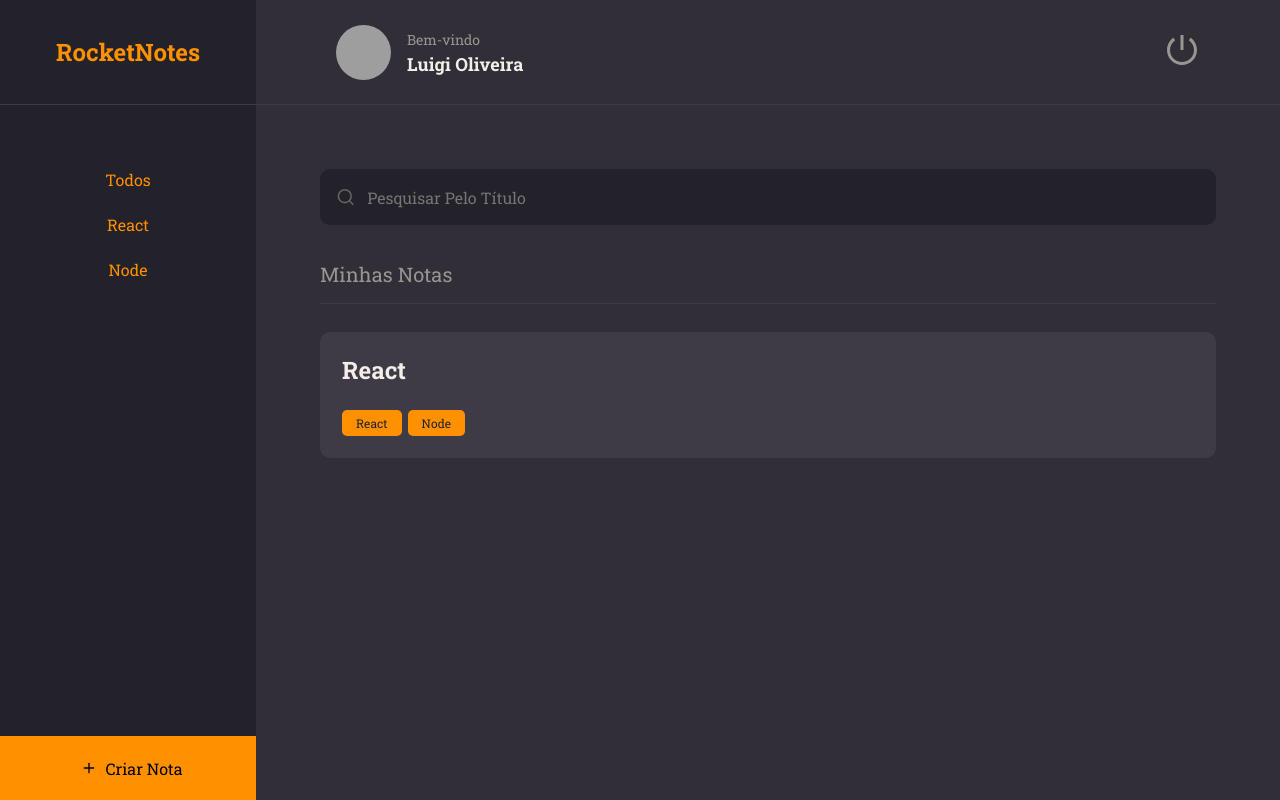
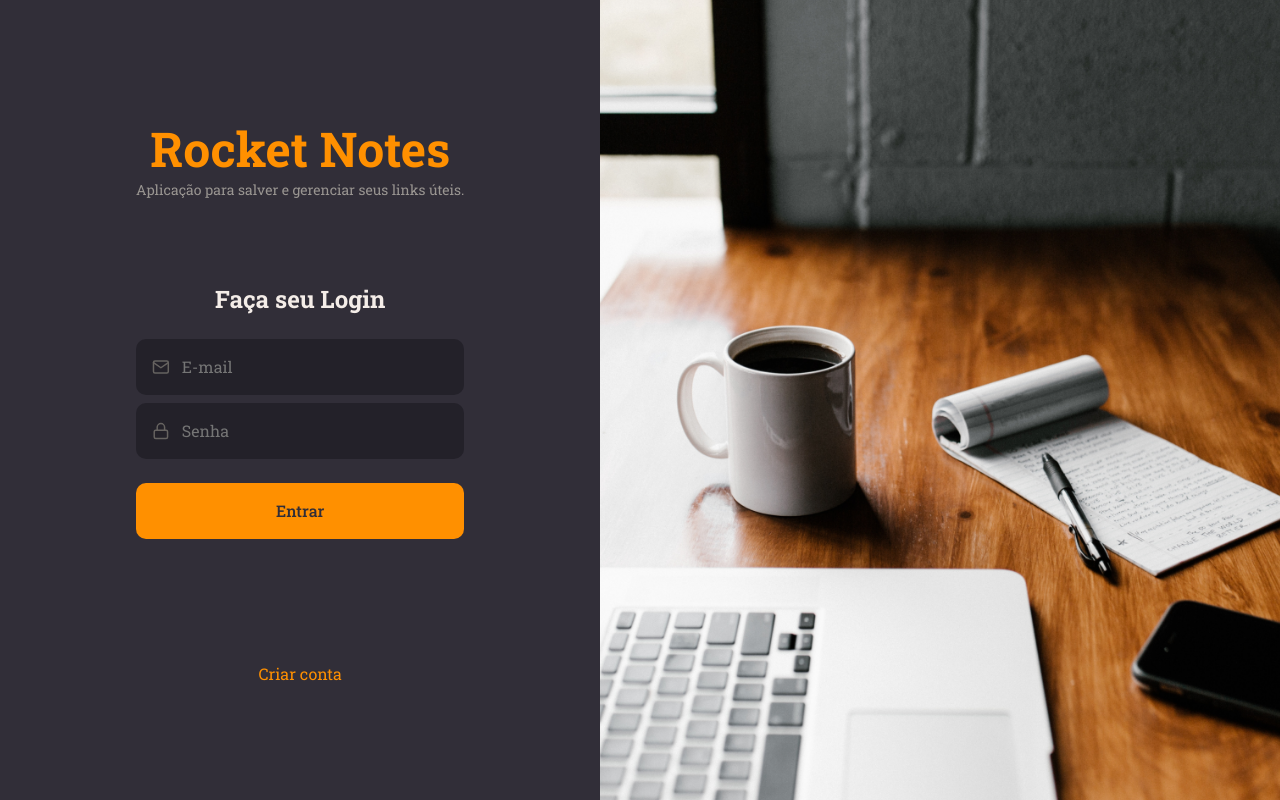
Before and after one commit to LuigiEBO/Rocket-Notes, a React (Vite) app: page / in a window 1280 px wide. Built offline with nearby package versions, Linux system fonts and the light colour scheme; grey boxes are pictures that could not be loaded.

Commit message:
tela de SignIn

```diff
--- a/src/main.jsx
+++ b/src/main.jsx
@@ -3,14 +3,14 @@
 import { ThemeProvider } from "styled-components"
 import theme from "./styles/theme"
 import GlobalStyles from './styles/global'
-import {Home} from './pages/Home'
+import {SignIn} from './pages/SignIn'
 
 
 createRoot(document.getElementById("root")).render(
   <StrictMode>
     <ThemeProvider theme={theme}>
       <GlobalStyles/>
-      <Home />
+      <SignIn />
     </ThemeProvider>
   </StrictMode>
 )
--- /dev/null
+++ b/src/pages/SignIn/index.jsx
@@ -0,0 +1,29 @@
+import {Container, Form, Background} from './styles'
+
+import {Input} from '../../components/Input'
+import { Button } from "../../components/Button"
+
+import { FiMail, FiLock} from "react-icons/fi"
+
+export function SignIn() {
+  return (
+    <Container>
+      <Form>
+        <h1>Rocket Notes</h1>
+        <p>Aplicação para salver e gerenciar seus links úteis.</p>
+
+        <h2>Faça seu Login</h2>
+
+        <Input placeholder="E-mail" type="text" icon={FiMail} />
+        <Input placeholder="Senha" type="password" icon={FiLock} />
+
+        <Button title="Entrar"/>
+
+        <a href="#">
+          Criar conta
+        </a>
+      </Form>
+      <Background/>
+    </Container>
+  )
+}
--- /dev/null
+++ b/src/pages/SignIn/styles.js
@@ -0,0 +1,39 @@
+import  styled from 'styled-components';
+import backgroundImg from "../../assets/background.png"
+export const Container = styled.div`
+height: 100vh;
+display: flex;
+align-items: stretch;
+`;
+export const Form = styled.form`
+  padding: 0 136px;
+  display: flex;
+  flex-direction: column;
+  justify-content: center;
+  align-items: center;
+  text-align: center;
+
+  > h1 {
+    font-size: 48px;
+    color: ${({ theme }) => theme.COLORS.ORANGE};
+  }
+
+  > h2 {
+    font-size: 24px;
+    margin-top: 84px;
+    margin-bottom: 24px;
+  }
+  > p {
+    font-size: 14px;
+    color: ${({ theme }) => theme.COLORS.GRAY_100};
+  }
+  > a {
+    margin-top: 124px;
+    color: ${({ theme }) => theme.COLORS.ORANGE};
+  }
+`
+export const Background = styled.div`
+flex: 1;
+background: url(${backgroundImg}) no-repeat center center;
+background-size: cover;
+`
```
Also changed, not shown: src/assets/background.png (added).
